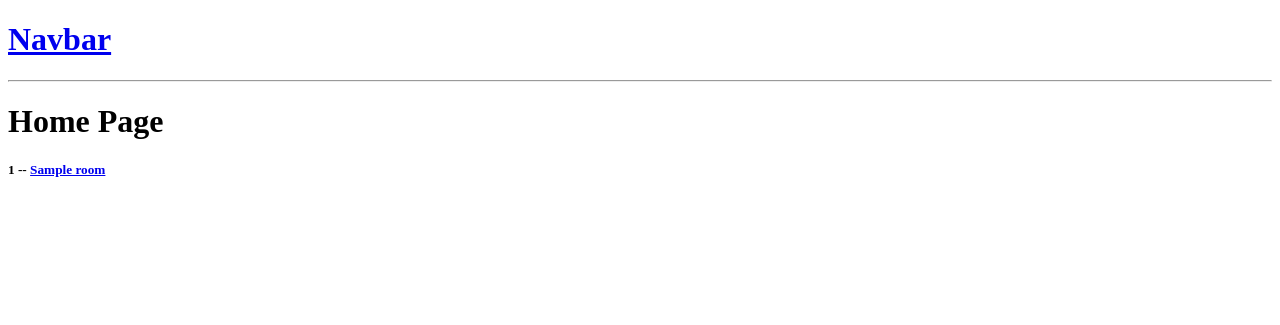
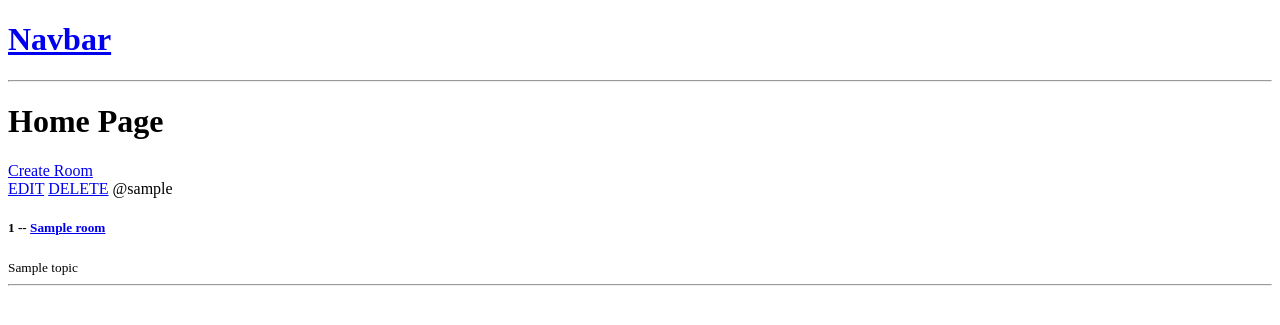
Before and after one commit to Deepanshu0810/django-tutorial-project, a Django app: page / in a window 1280 px wide. Shown: the top 325 px of the page. Run offline with Django 4.2, Linux system fonts and the light colour scheme; tables that the repository leaves empty hold one stand-in row (values such as "Sample post").

Commit message:
ADD: crud-operations

```diff
--- a/studybud/base/models.py
+++ b/studybud/base/models.py
@@ -19,6 +19,9 @@ class Room(models.Model):
     updated = models.DateTimeField(auto_now=True)           # take timestamp when updated
     created = models.DateTimeField(auto_now_add=True)       # only take timestamp when created
 
+    class Meta:
+        ordering = ['-updated','-created']
+
     def __str__(self):
         return self.name
 
--- a/studybud/base/urls.py
+++ b/studybud/base/urls.py
@@ -4,4 +4,7 @@ from . import views
 urlpatterns = [
     path('',views.home,name='home'),
     path('room/<str:pk>/',views.room,name='room'),
+    path('create-room/',views.createRoom,name='create-room'),
+    path('update-room/<str:pk>/',views.updateRoom,name='update-room'),
+    path('delete-room/<str:pk>/',views.deleteRoom,name='delete-room'),
 ]
--- a/studybud/base/views.py
+++ b/studybud/base/views.py
@@ -1,5 +1,6 @@
-from django.shortcuts import render
+from django.shortcuts import render, redirect
 from .models import Room
+from .forms import RoomForm
 
 # Create your views here.
 # rooms = [
@@ -18,3 +19,36 @@ def room(request,pk):
 
     context = {'room':room}
     return render(request,'room.html',context)
+
+def createRoom(request):
+    form = RoomForm()
+    if request.method == 'POST':
+        form = RoomForm(request.POST)
+        if form.is_valid():
+            form.save()
+            return redirect('home')
+
+    context = {'form':form}
+    return render(request,'room_form.html',context)
+
+def updateRoom(request,pk):
+    room = Room.objects.get(id=pk)
+    form =RoomForm(instance=room)
+    if request.method == 'POST':
+        # for update, we need to pass the instance of the room
+        form = RoomForm(request.POST,instance=room)
+        if form.is_valid():
+            form.save()
+            return redirect('home')
+
+    context ={'form':form}
+    return render(request,'room_form.html',context)
+
+def deleteRoom(request,pk):
+    room = Room.objects.get(id=pk)
+    if request.method == 'POST':
+        room.delete()
+        return redirect('home')
+
+    context = {'obj':room}
+    return render(request,'delete.html',context)
--- a/studybud/templates/home.html
+++ b/studybud/templates/home.html
@@ -3,11 +3,17 @@
 {% block content %}
 <h1>Home Page</h1>
 <div>
+    <a href="{% url 'create-room' %}">Create Room</a>
     <div>
         {% for room in rooms %}
             <div>
+                <a href="{% url 'update-room' room.id %}">EDIT</a>
+                <a href="{% url 'delete-room' room.id %}">DELETE</a>
                 <!-- <h5>{{room.id}} -- <a href="/room/{{room.id}}">{{room.name}}</a></h5> -->
+                <span>@{{room.host.username}}</span>
                 <h5>{{room.id}} -- <a href="{% url 'room' room.id %}">{{room.name}}</a></h5>
+                <small>{{room.topic.name}}</small>
+                <hr>
             </div>
         {% endfor %}
     </div>
```
Also changed, not shown: studybud/base/forms.py (added, +7 -0 lines), studybud/templates/delete.html (added, +11 -0 lines), studybud/templates/room.html (+11 -0 lines), studybud/templates/room_form.html (added, +10 -0 lines).
